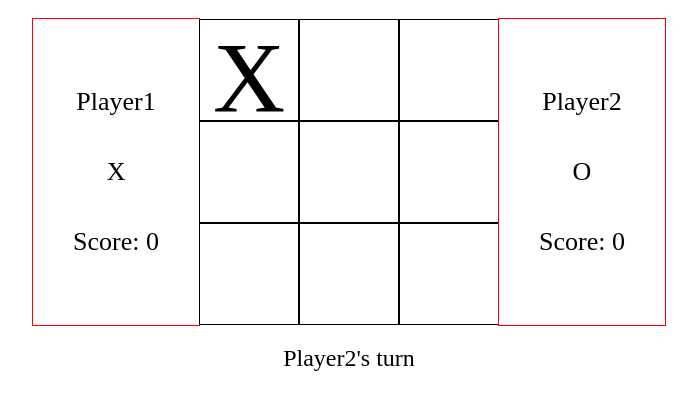
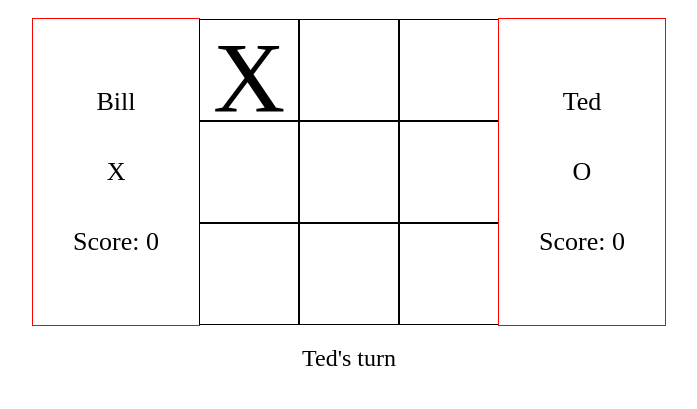
Before and after one commit to Christler/tic-tac-toe, a plain HTML site: page index.html in a window 1280 px wide. Both pictures are taken after a click on the element 540 px from the left and 130 px from the top of the page. Shown: the part 61-470 px from the top of the page, without its empty margins (291-988 px from the left). Drawn offline with Linux system fonts and the light colour scheme.

Commit message:
added display controller function and some more formatting

```diff
--- a/index.html
+++ b/index.html
@@ -13,7 +13,7 @@
     <h1>Tic-Tac-Toe</h1>
     <div class="main">
         <div class="leftSide">
-            <div class="player1Name">Player1</div>
+            <div class="player1Name"></div>
             <div class="player1Mark">X</div>
             <div class="player1Score">Score: 0</div>
         </div>
@@ -29,7 +29,7 @@
             <div class="square" data-index-number=8></div>
         </div>
         <div class="rightSide">
-            <div class="player2Name">Player2</div>
+            <div class="player2Name"></div>
             <div class="player2Mark">O</div>
             <div class="player2Score">Score: 0</div>
         </div>
--- a/script.js
+++ b/script.js
@@ -18,78 +18,113 @@ const Gameboard = () => {
       squares[index] = ""
     })
   }
-  return {squares, winConditions, addToBoard, clearBoard}
+  return { squares, winConditions, addToBoard, clearBoard }
 }
 
 const Player = (name, mark) => {
-  const getName  = () => name
+  const getName = () => name
   const getMark = () => mark
   let score = 0
   const addToScore = () => {
     score++
   }
   const getScore = () => score
-  return {getName, getMark, addToScore, getScore}
+  return { getName, getMark, addToScore, getScore }
 }
 
-function game(){
+const displayController = () => {
+  const player1Name = document.querySelector(".player1Name")
+  const player2Name = document.querySelector(".player2Name")
+  const player1Score = document.querySelector(".player1Score")
+  const player2Score = document.querySelector(".player2Score")
+  const gameStatus = document.querySelector(".gameStatus")
+  const startBtn = document.querySelector(".startBtn")
+  const squares = Array.from(document.querySelectorAll(".square"))
+  return { player1Name, player2Name, player1Score, player2Score, gameStatus, startBtn, squares }
+}
+
+function game() {
   //initialize game
   const board = Gameboard()
-  let player1 = Player("Player1", "X")
-  let player2 = Player("Player2", "O")
-  //let player1Turn = true
+  const display = displayController()
+  let player1 = Player("Bill", "X")
+  let player2 = Player("Ted", "O")
   let activePlayer = player1
 
-  //dom elements
-  const gameStatus = document.querySelector(".gameStatus")
-  const startBtn = document.querySelector(".startBtn")
-  const domSquares = Array.from(document.querySelectorAll(".square"))
+  //add event listerners
+  display.startBtn.addEventListener("click", newGame)
+  display.squares.forEach(square => addEventListener("click", addMark))
 
-  startBtn.addEventListener("click", newGame)
-  domSquares.forEach(square => addEventListener("click", addMark))
+  //display names
+  display.player1Name.innerHTML = player1.getName()
+  display.player2Name.innerHTML = player2.getName()
 
-  function updateBoard(){
-    board.squares.forEach((mark, index) => domSquares[index].innerHTML = mark)
+  function updateBoard() {
+    board.squares.forEach((mark, index) => display.squares[index].innerHTML = mark)
   }
 
-  function checkForWin(){
+  function updateScores() {
+    activePlayer.addToScore()
+    display.player1Score.innerHTML = `Score: ${player1.getScore()}`
+    display.player2Score.innerHTML = `Score: ${player2.getScore()}`
+  }
+
+  function checkForGameOver() {
+    let isGameOver = false
     let mark = activePlayer.getMark()
 
-    //if player wins call game over.
+    //if player wins update score and call game over.
     board.winConditions.forEach(condition => {
-    if(board.squares[condition[0]] === mark && board.squares[condition[1]] === mark && board.squares[condition[2]] === mark){
+      if (board.squares[condition[0]] === mark &&
+          board.squares[condition[1]] === mark &&
+          board.squares[condition[2]] === mark) {
+        isGameOver = true
+        updateScores()
         gameOver()
       }
     })
+
+    //if game not over change active player and display who's turn
+    if(!isGameOver){
+      activePlayer = (activePlayer === player1) ? player2 : player1
+      display.gameStatus.innerHTML = `${activePlayer.getName()}'s turn`
+    }
   }
 
-  function addMark(e){
-    if(e.srcElement.innerHTML === ""){
+  function isBoardFull() {
+    if(board.squares.every(i => i !== "")){
+      display.gameStatus.innerHTML = "It's a Tie"
+      display.startBtn.style.visibility = "visible"
+      display.squares.forEach(square => square.classList.toggle("unclickable"))
+    }
+  }
+
+  function addMark(e) {
+    //if clicked square is empty add mark to board
+    if (e.srcElement.innerHTML === "") {
       let index = e.srcElement.dataset.indexNumber
       board.addToBoard(index, activePlayer.getMark())
       updateBoard()
-      checkForWin()
-      activePlayer = (activePlayer === player1) ? player2 : player1
-      gameStatus.innerHTML = `${activePlayer.getName()}'s turn`
+      checkForGameOver()
+      isBoardFull()
     }
   }
 
-  function gameOver(){
-    gameStatus.innerHTML = `${activePlayer.getName()} wins!!`
-    domSquares.forEach(square => square.classList.toggle("unclickable"))
-    startBtn.style.visibility = "visible"
+  function gameOver() {
+    display.gameStatus.innerHTML = `${activePlayer.getName()} wins!!`
+    display.squares.forEach(square => square.classList.toggle("unclickable"))
+    display.startBtn.style.visibility = "visible"
   }
 
-  function newGame(){
+  function newGame() {
     board.clearBoard()
+    display.squares.forEach(square => square.classList.toggle("unclickable"))
+    display.gameStatus.innerHTML = ""
+    display.startBtn.style.visibility = "hidden"
     activePlayer = player1
-    domSquares.forEach(square => square.classList.toggle("unclickable"))
-    gameStatus.innerHTML = ""
-    startBtn.style.visibility = "hidden"
     updateBoard()
   }
 
-  updateBoard()
 }
 
 game()
```
Lines whose indentation alone changed are shown as unchanged.
